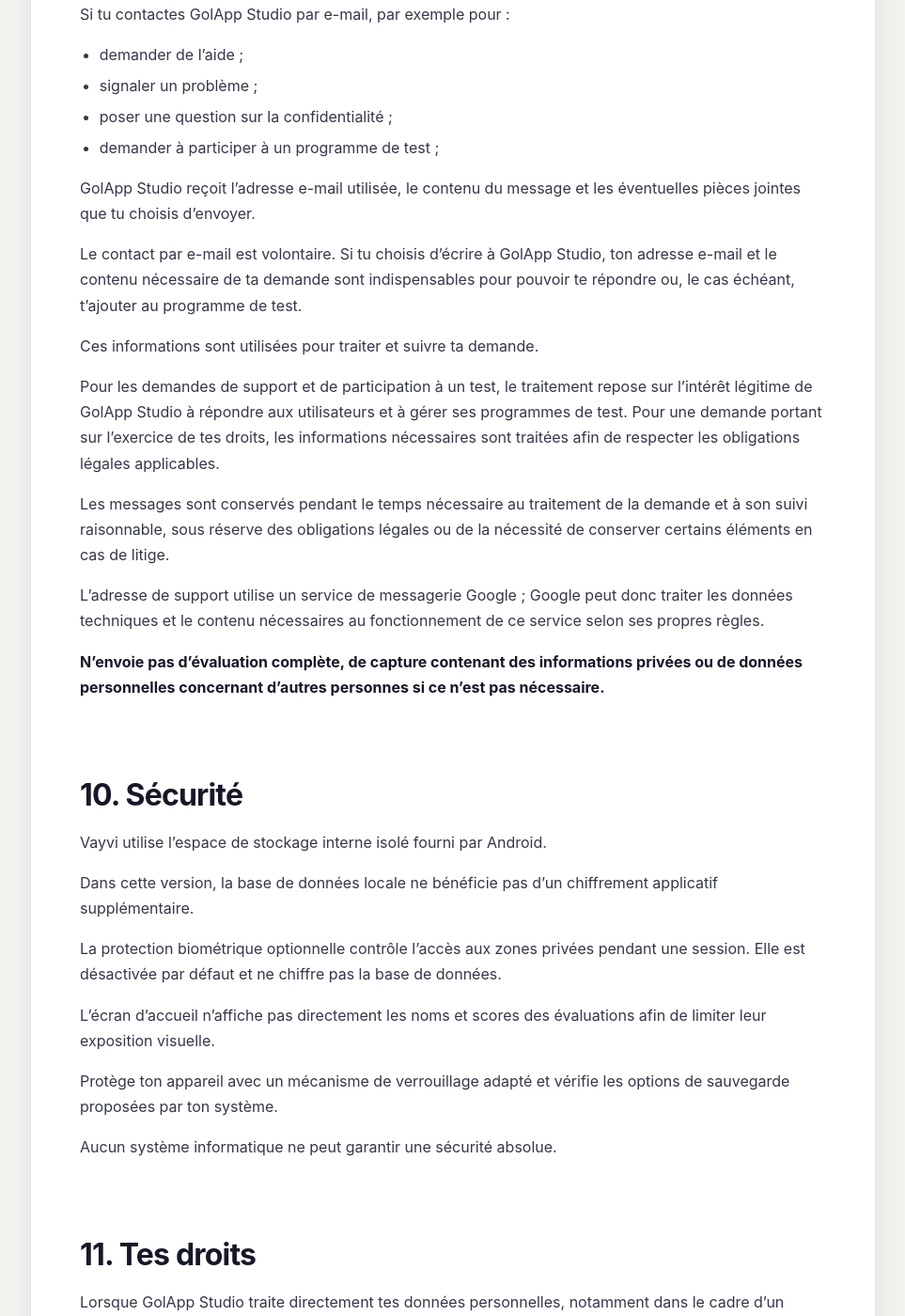
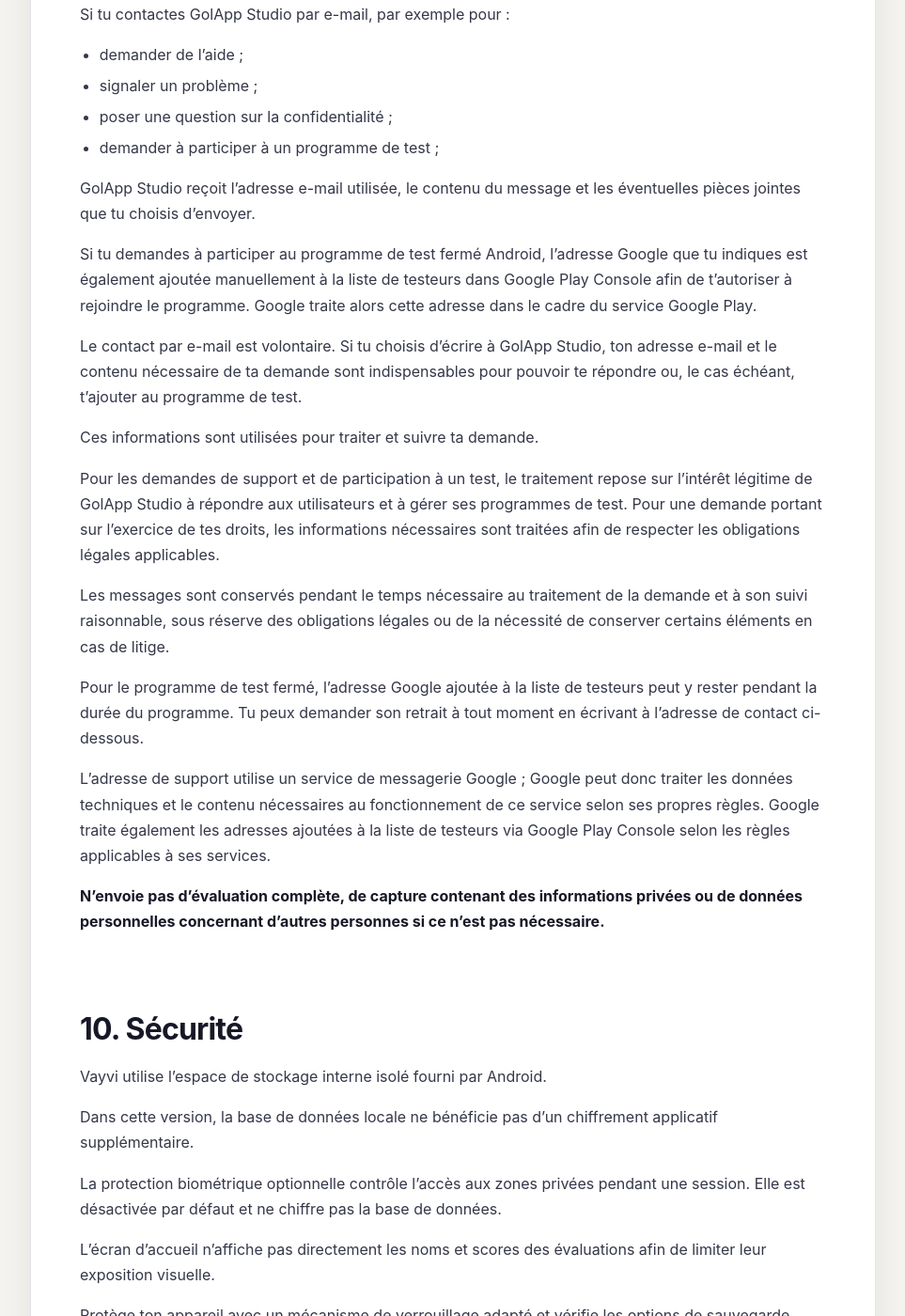
Before and after one commit to ShamsGolap/vayvi-privacy, a Jekyll site: the page built from index.md, in a window 1280 px wide and 1400 px high, scrolled down 6659 px. Shown: the whole window at 94% size, without its empty margins (158-1121 px from the left). Built offline with Jekyll 4.4.1, drawn with Linux system fonts in a browser that asks for light colours.

Commit message:
docs: préciser le traitement des adresses des testeurs

```diff
--- a/index.md
+++ b/index.md
@@ -200,6 +200,8 @@ Si tu contactes GolApp Studio par e-mail, par exemple pour :
 
 GolApp Studio reçoit l'adresse e-mail utilisée, le contenu du message et les éventuelles pièces jointes que tu choisis d'envoyer.
 
+Si tu demandes à participer au programme de test fermé Android, l'adresse Google que tu indiques est également ajoutée manuellement à la liste de testeurs dans Google Play Console afin de t'autoriser à rejoindre le programme. Google traite alors cette adresse dans le cadre du service Google Play.
+
 Le contact par e-mail est volontaire. Si tu choisis d’écrire à GolApp Studio, ton adresse e-mail et le contenu nécessaire de ta demande sont indispensables pour pouvoir te répondre ou, le cas échéant, t’ajouter au programme de test.
 
 Ces informations sont utilisées pour traiter et suivre ta demande.
@@ -208,7 +210,9 @@ Pour les demandes de support et de participation à un test, le traitement repos
 
 Les messages sont conservés pendant le temps nécessaire au traitement de la demande et à son suivi raisonnable, sous réserve des obligations légales ou de la nécessité de conserver certains éléments en cas de litige.
 
-L'adresse de support utilise un service de messagerie Google ; Google peut donc traiter les données techniques et le contenu nécessaires au fonctionnement de ce service selon ses propres règles.
+Pour le programme de test fermé, l'adresse Google ajoutée à la liste de testeurs peut y rester pendant la durée du programme. Tu peux demander son retrait à tout moment en écrivant à l'adresse de contact ci-dessous.
+
+L'adresse de support utilise un service de messagerie Google ; Google peut donc traiter les données techniques et le contenu nécessaires au fonctionnement de ce service selon ses propres règles. Google traite également les adresses ajoutées à la liste de testeurs via Google Play Console selon les règles applicables à ses services.
 
 **N'envoie pas d'évaluation complète, de capture contenant des informations privées ou de données personnelles concernant d'autres personnes si ce n'est pas nécessaire.**
 
```
